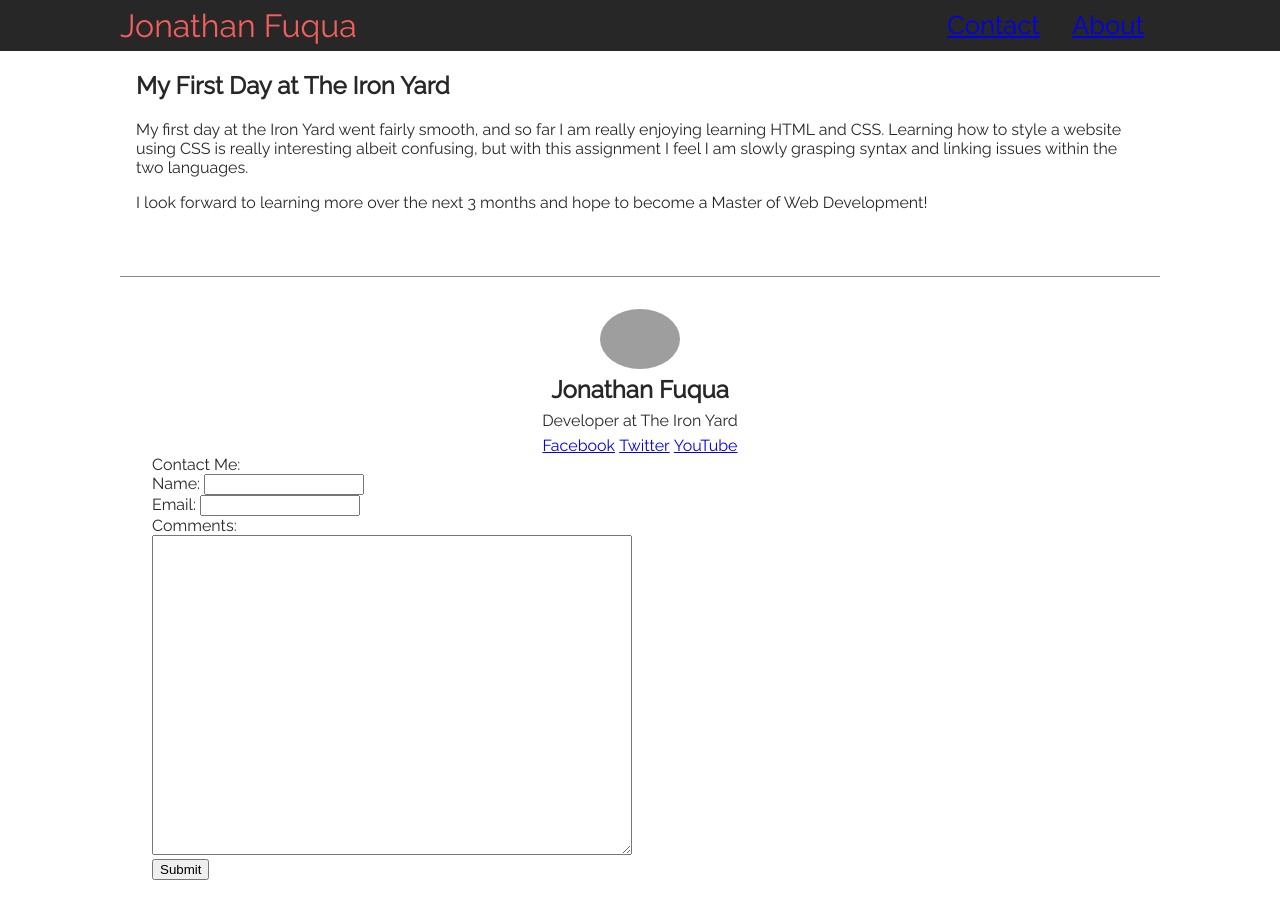
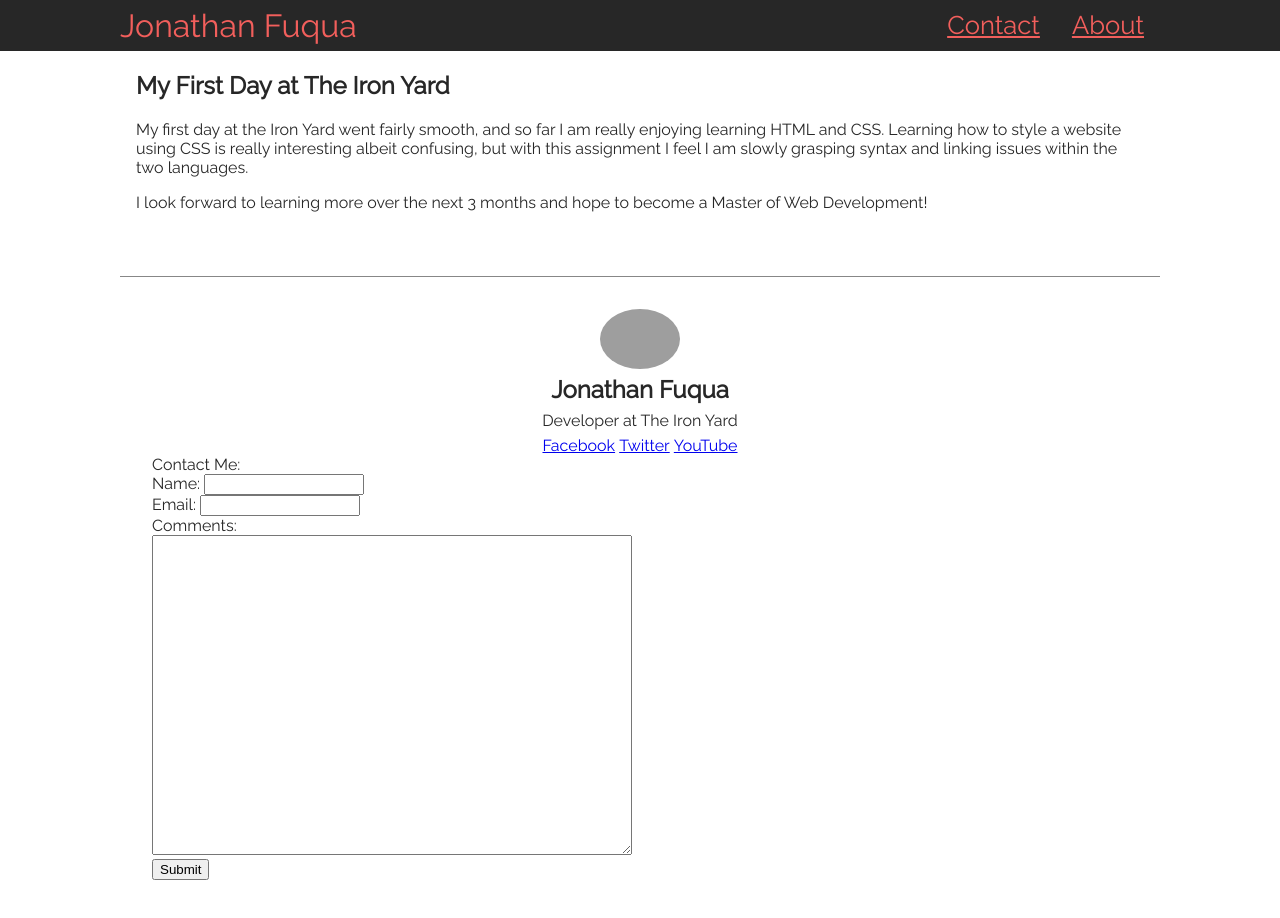
Before and after one commit to jfuqua390/01-html-introduction, a plain HTML site: page index.html in a window 1280 px wide. Drawn offline with Linux system fonts and the light colour scheme; grey boxes are pictures that could not be loaded.

Commit message:
Changed link colors

```diff
--- a/index.html
+++ b/index.html
@@ -11,11 +11,11 @@
     <nav class="top-nav">
       <ul class="top-nav__list">
         <li class="top-nav__item--brand">Jonathan Fuqua</li>
-        <li class="top-nav__item">
-          <a href="about.html">About</a>
+        <li>
+          <a class="top-nav_link" href="about.html">About</a>
         </li>
-        <li class="top-nav__item">
-          <a href="contact.html">Contact</a>
+        <li>
+          <a class="top-nav_link" href="contact.html">Contact</a>
         </li>
       </ul>
     </nav>
--- a/styles/style.css
+++ b/styles/style.css
@@ -26,7 +26,6 @@ ul {
 .top-nav__list {
   max-width: 1040px;
   margin: 0 auto;
-
   overflow: auto;
 }
 
@@ -35,6 +34,14 @@ ul {
   font-size: 1.6rem;
   line-height: 3.2rem;
   margin: 0 1rem;
+}
+
+.top-nav_link {
+  float: right;
+  font-size: 1.6rem;
+  line-height: 3.2rem;
+  margin: 0 1rem;
+  color: #F25F5C;
 }
 
 .top-nav__item--brand {
```
